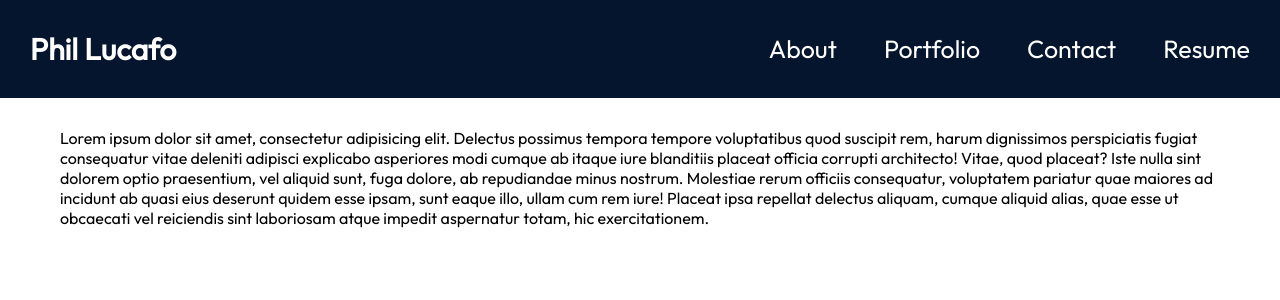
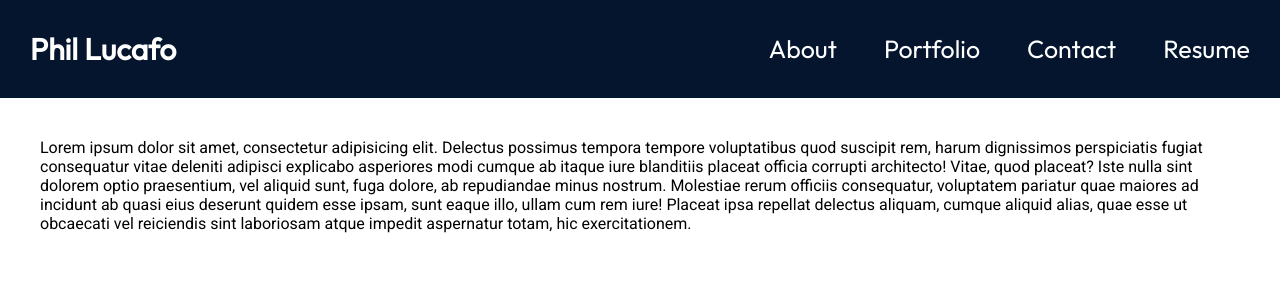
Before and after one commit to plucafo/phil-lucafo-react-portfolio, a React (Vite) app: page / in a window 1280 px wide. Shown: the top 300 px of the page. Built offline with nearby package versions, Linux system fonts and the light colour scheme.

Commit message:
adjust styling and fonts

```diff
--- a/src/components/About/About.jsx
+++ b/src/components/About/About.jsx
@@ -6,7 +6,7 @@ export const About = () => {
 
     return (
         <div className={styles.about}>
-            <p>Lorem ipsum dolor sit amet, consectetur adipisicing elit. Delectus possimus tempora tempore voluptatibus quod suscipit rem, harum dignissimos perspiciatis fugiat consequatur vitae deleniti adipisci explicabo asperiores modi cumque ab itaque iure blanditiis placeat officia corrupti architecto! Vitae, quod placeat? Iste nulla sint dolorem optio praesentium, vel aliquid sunt, fuga dolore, ab repudiandae minus nostrum. Molestiae rerum officiis consequatur, voluptatem pariatur quae maiores ad incidunt ab quasi eius deserunt quidem esse ipsam, sunt eaque illo, ullam cum rem iure! Placeat ipsa repellat delectus aliquam, cumque aliquid alias, quae esse ut obcaecati vel reiciendis sint laboriosam atque impedit aspernatur totam, hic exercitationem.</p>
+            <p className={styles.about}>Lorem ipsum dolor sit amet, consectetur adipisicing elit. Delectus possimus tempora tempore voluptatibus quod suscipit rem, harum dignissimos perspiciatis fugiat consequatur vitae deleniti adipisci explicabo asperiores modi cumque ab itaque iure blanditiis placeat officia corrupti architecto! Vitae, quod placeat? Iste nulla sint dolorem optio praesentium, vel aliquid sunt, fuga dolore, ab repudiandae minus nostrum. Molestiae rerum officiis consequatur, voluptatem pariatur quae maiores ad incidunt ab quasi eius deserunt quidem esse ipsam, sunt eaque illo, ullam cum rem iure! Placeat ipsa repellat delectus aliquam, cumque aliquid alias, quae esse ut obcaecati vel reiciendis sint laboriosam atque impedit aspernatur totam, hic exercitationem.</p>
         </div>
     );
 }
--- a/src/components/About/About.module.css
+++ b/src/components/About/About.module.css
@@ -1,5 +1,6 @@
 @import "../../vars.css";
 
 .about {
-    padding: 30px 60px;
+    padding: 20px;
+    font-family: var(--font-roboto);
 }
```
